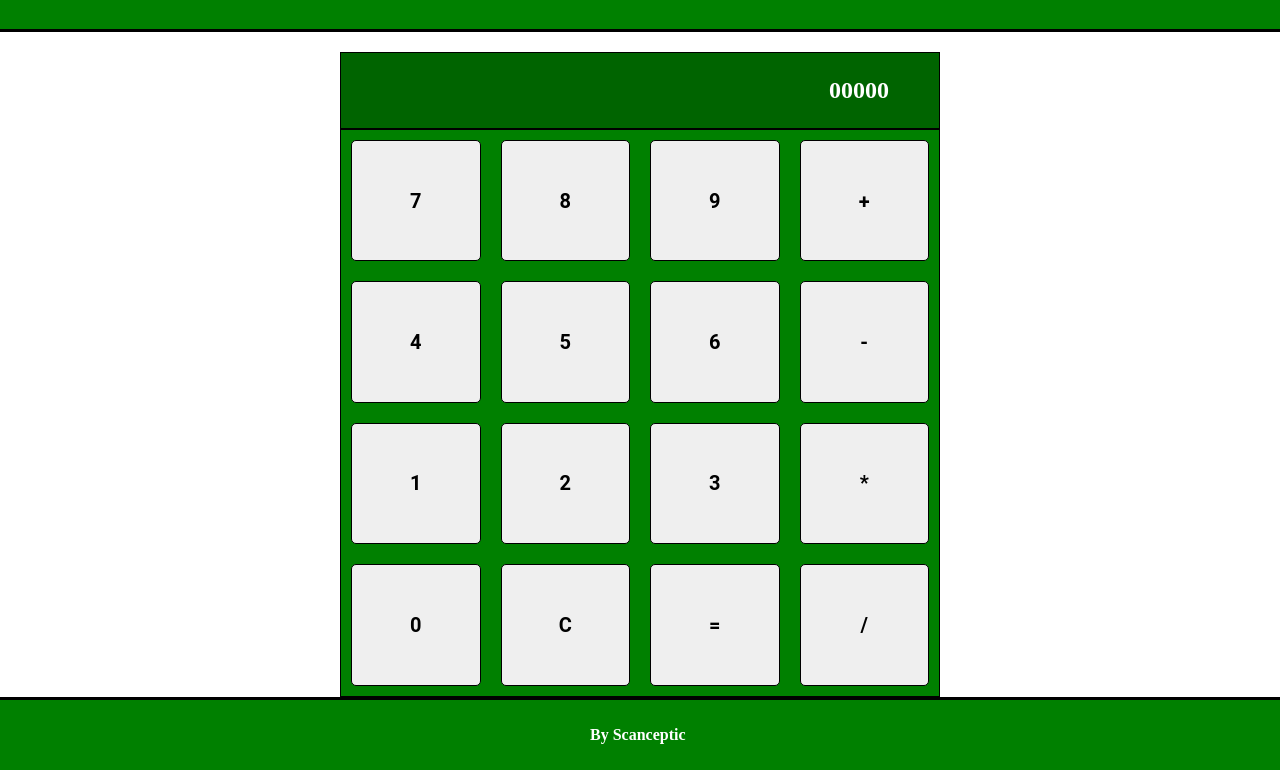
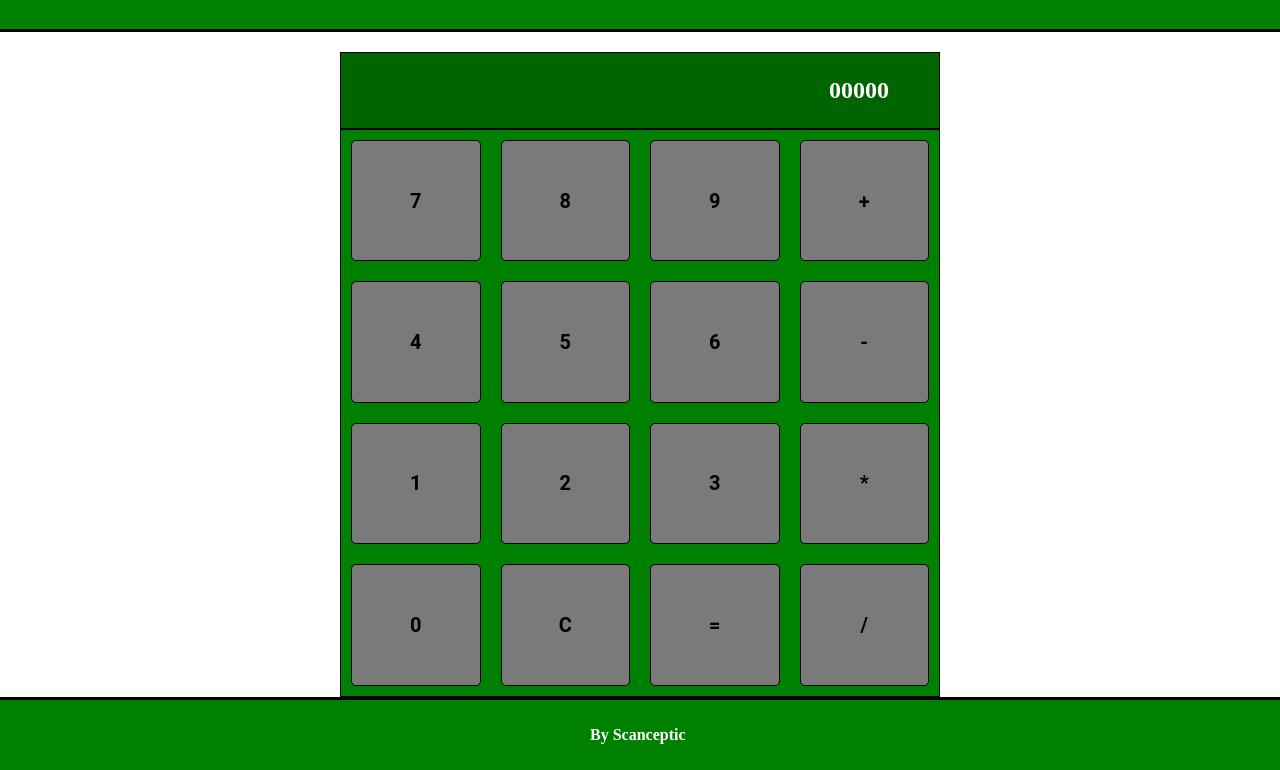
Before and after one commit to Scanceptic/calculator, a plain HTML site: page index.html in a window 1280 px wide. Shown: the part 71-841 px from the top of the page. Drawn offline with Linux system fonts and the light colour scheme.

Commit message:
add hover styling for buttons

```diff
--- a/style.css
+++ b/style.css
@@ -97,7 +97,7 @@ body {
     align-items: center;
     border: 1px solid black;
     border-radius: 5px;
-    background-color: ;
+    background-color: #7A7A7A;
     font-size: 20px;
     font-weight: 700;
     font-family: 'Roboto', sans-serif;
@@ -107,3 +107,7 @@ body {
     padding: 10px;
     background-color: green;
 }
+
+.key > button:hover {
+    background-color: #AAAAAA;
+}
```
